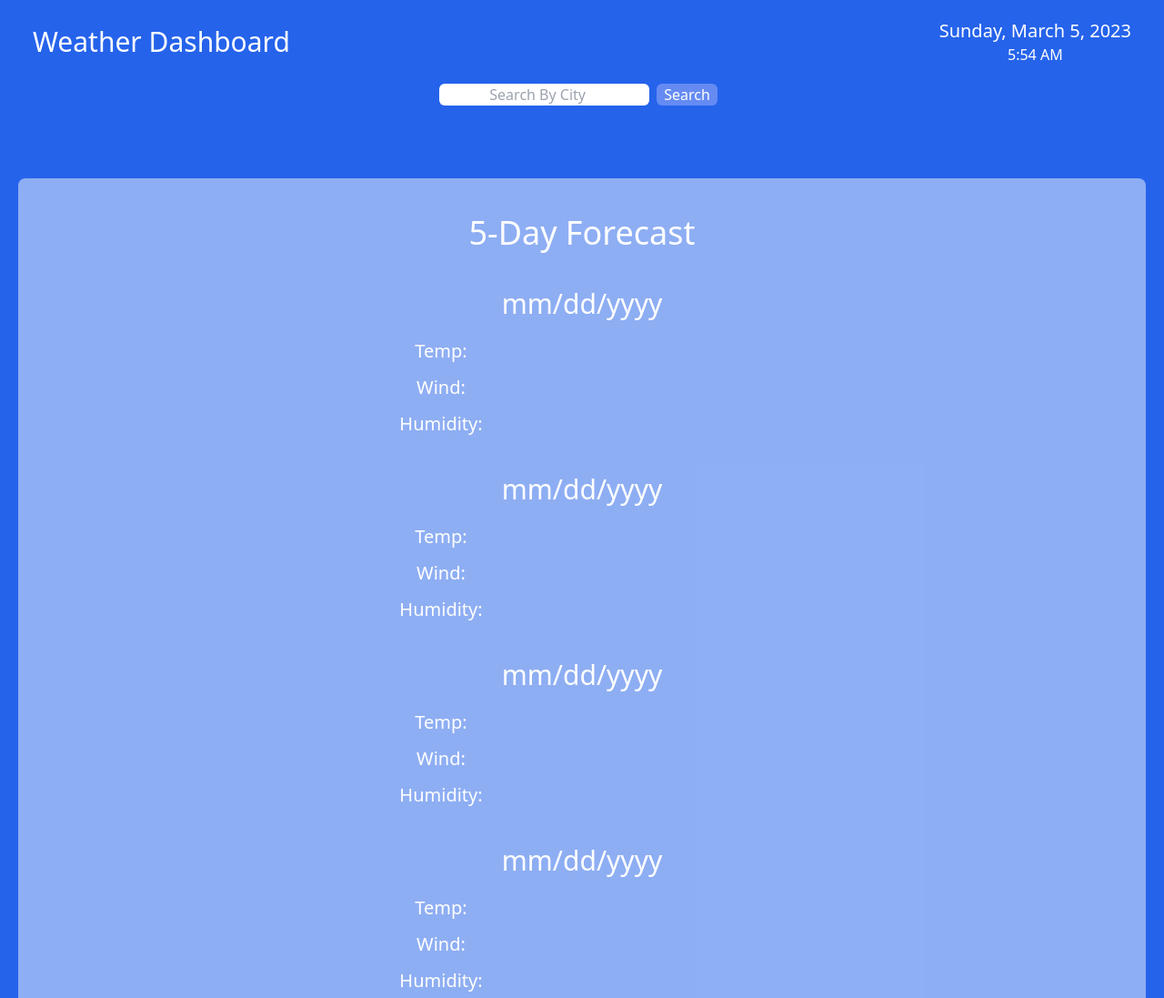
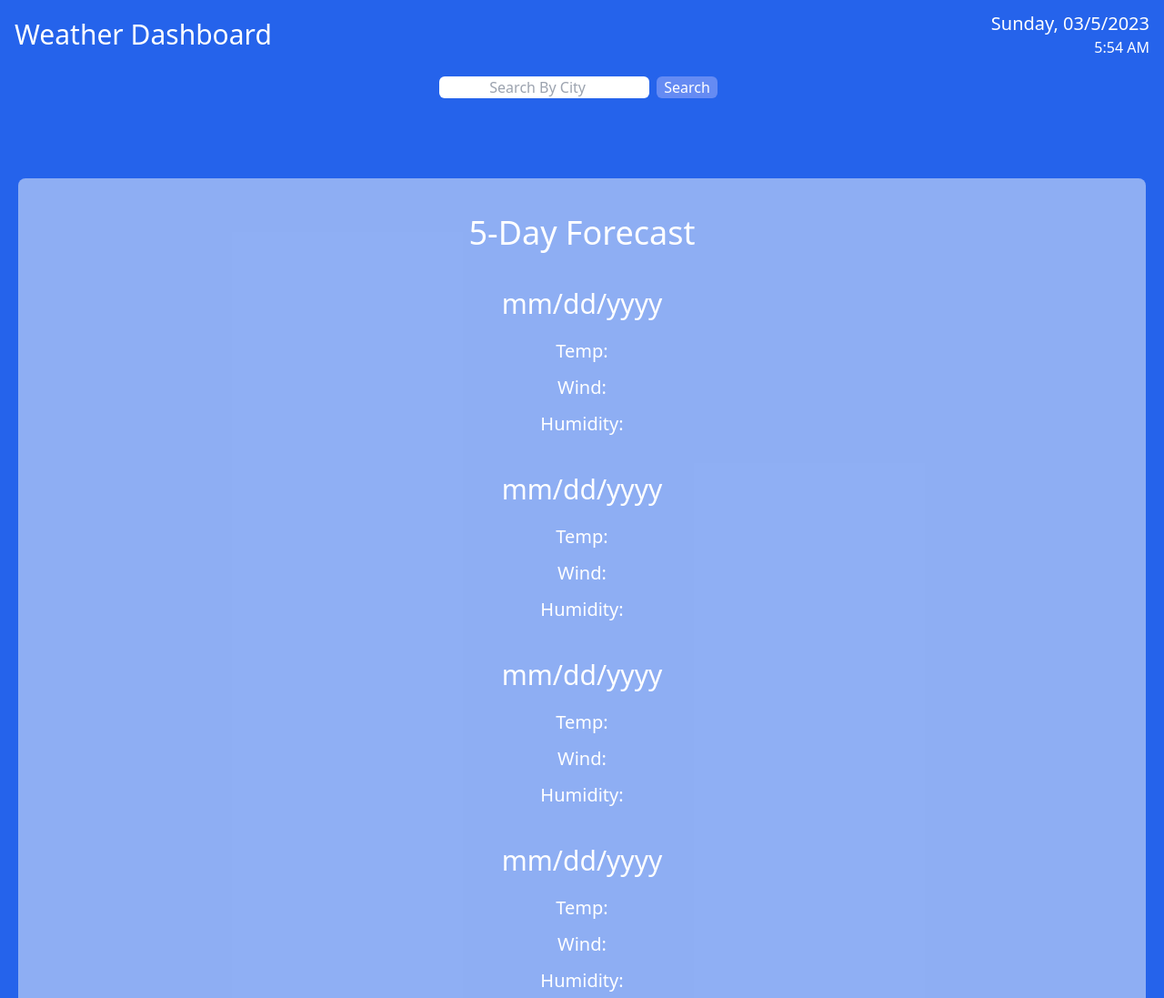
Before and after one commit to Omar4589/Texas-WeatherDashboard, a plain HTML site: page index.html in a window 1280 px wide. Shown: the top 1097 px of the page at 91% size. Drawn offline with nearby package versions, Linux system fonts and the light colour scheme.

Commit message:
fixes alignment issues with header and 5 day forecast

```diff
--- a/assets/script.js
+++ b/assets/script.js
@@ -1,4 +1,4 @@
-var today = dayjs().format("dddd, MMMM D, YYYY");
+var today = dayjs().format("dddd, MM/D/YYYY");
 var currentHour = dayjs().format("h:mm:ss A");
 
 var currentDate = $("#current-date");
@@ -38,8 +38,8 @@ navigator.geolocation.getCurrentPosition(function (position) {
 
         $("#current-city").text(myCity);
         $("#current-temp").text(currentTemp);
-        $("#current-wind").text("W: " + currentWind + "mph");
-        $("#current-humidity").text("H: " + currentHumidity + "%rh");
+        $("#current-wind").text("W: " + currentWind + " mph");
+        $("#current-humidity").text("H: " + currentHumidity + " %rh");
       });};
 
   //Call getCurrentLocationWeather function to make API call and display current weather info
--- a/index.html
+++ b/index.html
@@ -12,10 +12,10 @@
 
 <body class="bg-blue-600 text-white">
         <header class="">
-        <div class="flex items-center justify-between px-9 pt-5 pb-3">
+        <div class="flex items-center justify-between px-4 pt-3 pb-3">
             <h1 class="text-3xl" >Weather Dashboard</h1>
 
-            <div class="text-center">
+            <div class="text-right">
                 <div class="text-xl" id="current-date"></div>
                 <div id="current-time"></div>
             </div>
@@ -30,8 +30,8 @@
     <main>
         <div class="text-center w-full" id="current-info">
             <h1 class="text-5xl" id="current-city"></h1>
-            <div class="text-8xl p-2" id="current-temp"></div>
-            <div class="text-lg">
+            <div class="text-8xl pt-3" id="current-temp"></div>
+            <div class="text-lg pt-3">
             <span id="current-wind"></span> <span id="current-humidity"></span>
             </div>
         </div>
@@ -41,7 +41,7 @@
             <div class="flex-col py-10 space-y-10 text-xl" id="_5day-container">
                 <div class="" id="day-1">
                         <h2 class="text-3xl">mm/dd/yyyy</h2>
-                        <div class="w-9/12 pt-5 space-y-3">
+                        <div class="pt-5 space-y-3">
                             <p>Temp:</p>
                             <p>Wind:</p>
                             <p>Humidity:</p>
@@ -49,7 +49,7 @@
                 </div>
                 <div class="" id="day-2">
                     <h2 class="text-3xl">mm/dd/yyyy</h2>
-                    <div class="w-9/12 pt-5 space-y-3">
+                    <div class="pt-5 space-y-3">
                         <p>Temp:</p>
                         <p>Wind:</p>
                         <p>Humidity:</p>
@@ -57,7 +57,7 @@
                 </div>
                 <div class="" id="day-3">
                     <h2 class="text-3xl">mm/dd/yyyy</h2>
-                    <div class="w-9/12 pt-5 space-y-3">
+                    <div class="pt-5 space-y-3">
                         <p>Temp:</p>
                         <p>Wind:</p>
                         <p>Humidity:</p>
@@ -65,7 +65,7 @@
                 </div>
                 <div class="" id="day-4">
                     <h2 class="text-3xl">mm/dd/yyyy</h2>
-                    <div class="w-9/12 pt-5 space-y-3">
+                    <div class="pt-5 space-y-3">
                         <p>Temp:</p>
                         <p>Wind:</p>
                         <p>Humidity:</p>
@@ -73,7 +73,7 @@
                 </div>
                 <div class="" id="day-5">
                     <h2 class="text-3xl">mm/dd/yyyy</h2>
-                    <div class="w-9/12 pt-5 space-y-3">
+                    <div class="pt-5 space-y-3">
                         <p>Temp:</p>
                         <p>Wind:</p>
                         <p>Humidity:</p>
```
